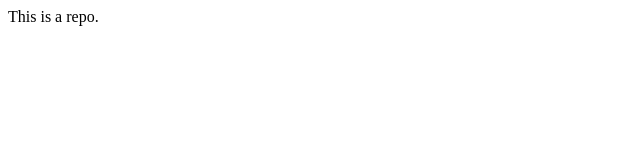
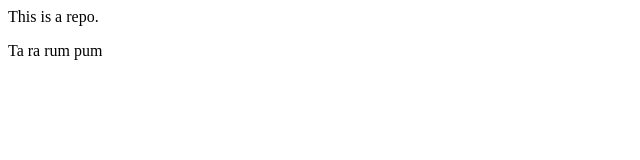
Before and after one commit to oishiksaha152/localrepo, a plain HTML site: page index.html in a window 1280 px wide. Shown: the full height of the page, 0-640 px from the left. Drawn offline with Linux system fonts and the light colour scheme.

Commit message:
Add new feature

```diff
--- a/index.html
+++ b/index.html
@@ -1 +1,2 @@
 <p> This is a repo. </p>
+<p> Ta ra rum pum </p>
```
